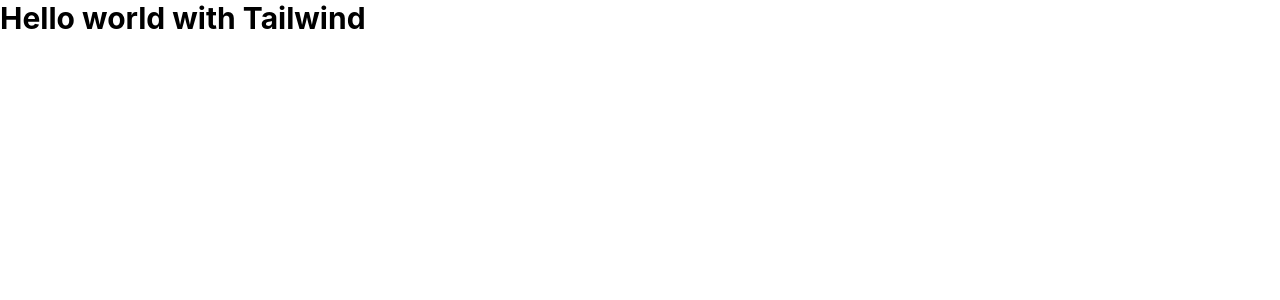
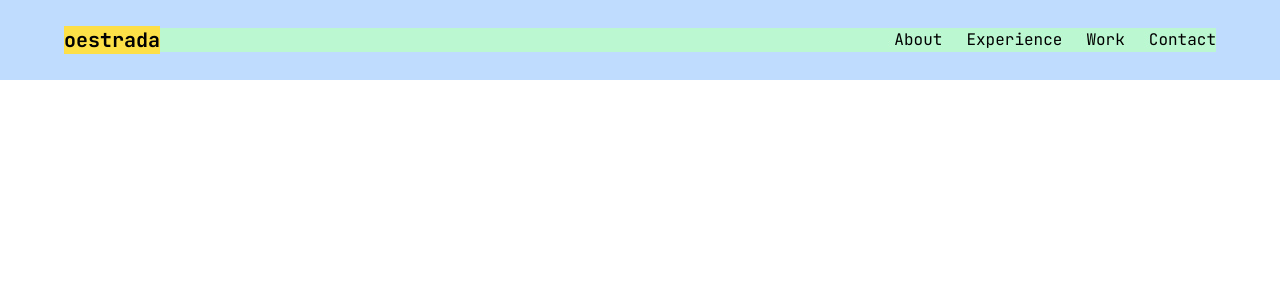
Before and after one commit to OscarStrada/portfolio, a React (Create React App) app in the folder frontend/: page / in a window 1280 px wide. Shown: the top 300 px of the page. Built offline with nearby package versions, Linux system fonts and the light colour scheme.

Commit message:
Navbar component created

```diff
--- a/frontend/package.json
+++ b/frontend/package.json
@@ -8,6 +8,7 @@
     "@testing-library/user-event": "^13.5.0",
     "react": "^18.1.0",
     "react-dom": "^18.1.0",
+    "react-router-dom": "^6.3.0",
     "react-scripts": "5.0.1",
     "web-vitals": "^2.1.4"
   },
--- a/frontend/src/App.js
+++ b/frontend/src/App.js
@@ -1,3 +1,5 @@
+import { AppRouter } from './routers/AppRouter';
+
 export default function App() {
-  return <h1 className="text-3xl font-bold">Hello world with Tailwind</h1>;
+  return <AppRouter />;
 }
--- /dev/null
+++ b/frontend/src/components/Navbar.js
@@ -0,0 +1,25 @@
+import { Outlet } from 'react-router-dom';
+
+export const Navbar = () => {
+  return (
+    <>
+      <header className="w-full block">
+        {/* Container */}
+        <div className="flex items-center relative bg-blue-200 h-20 px-16">
+          {/* Logo - navbar */}
+          <div className="font-bold text-xl flex-0 bg-yellow-300">oestrada</div>
+          {/* Navigation - navbar */}
+          <nav className="flex-1 bg-green-200">
+            <ul className="flex justify-end space-x-6">
+              <li>About</li>
+              <li>Experience</li>
+              <li>Work</li>
+              <li>Contact</li>
+            </ul>
+          </nav>
+        </div>
+      </header>
+      <Outlet />
+    </>
+  );
+};
--- a/frontend/src/index.css
+++ b/frontend/src/index.css
@@ -1,17 +1,19 @@
+@import url('https://fonts.googleapis.com/css2?family=JetBrains+Mono:ital,wght@0,100;0,200;0,300;0,400;0,500;0,600;0,700;0,800;1,100;1,200;1,300;1,400;1,500&display=swap');
 @tailwind base;
 @tailwind components;
 @tailwind utilities;
 
 body {
   margin: 0;
-  font-family: -apple-system, BlinkMacSystemFont, "Segoe UI", "Roboto", "Oxygen",
-    "Ubuntu", "Cantarell", "Fira Sans", "Droid Sans", "Helvetica Neue",
-    sans-serif;
+  font-family: 'JetBrains Mono', monospace;
+  /* font-family: -apple-system, BlinkMacSystemFont, 'Segoe UI', 'Roboto', 'Oxygen',
+    'Ubuntu', 'Cantarell', 'Fira Sans', 'Droid Sans', 'Helvetica Neue',
+    sans-serif; */
   -webkit-font-smoothing: antialiased;
   -moz-osx-font-smoothing: grayscale;
 }
 
 code {
-  font-family: source-code-pro, Menlo, Monaco, Consolas, "Courier New",
+  font-family: source-code-pro, Menlo, Monaco, Consolas, 'Courier New',
     monospace;
 }
```
Also changed, not shown: 1 other file (tests, documents, lock files or other folders).
